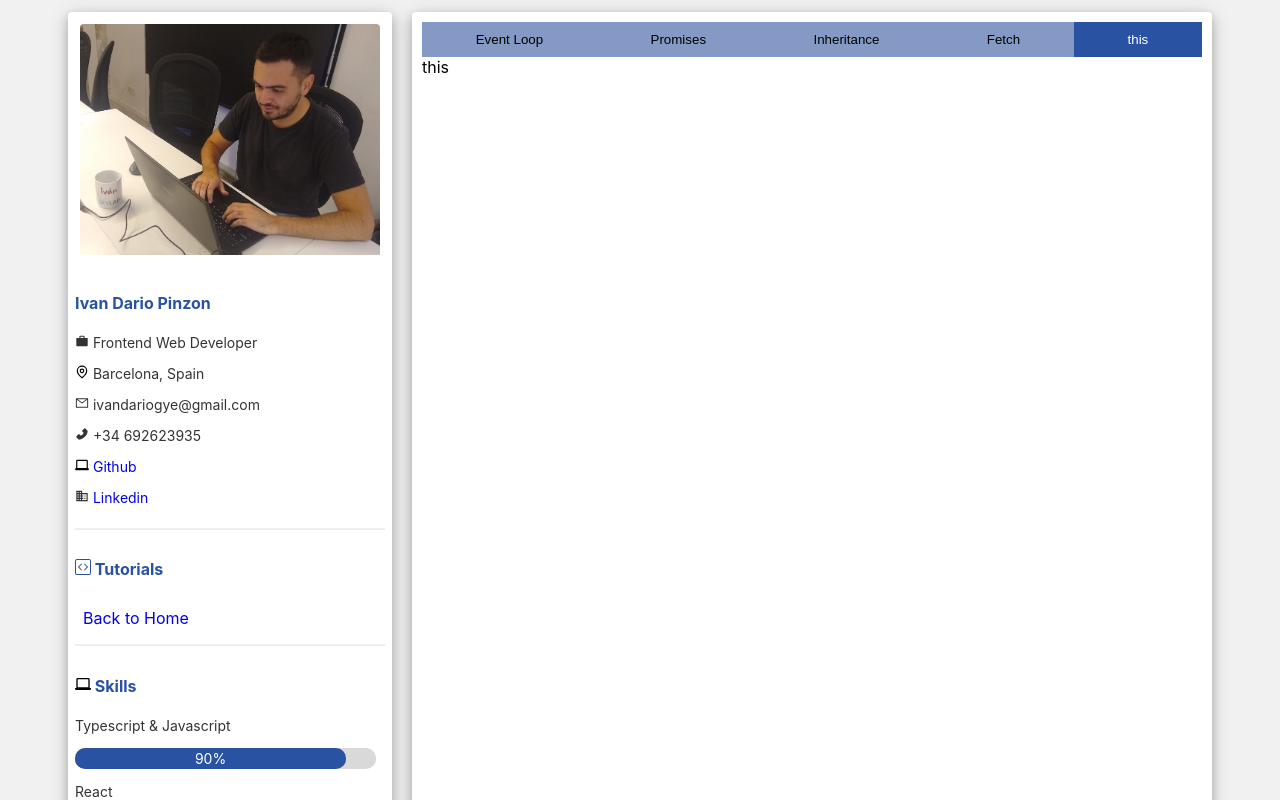
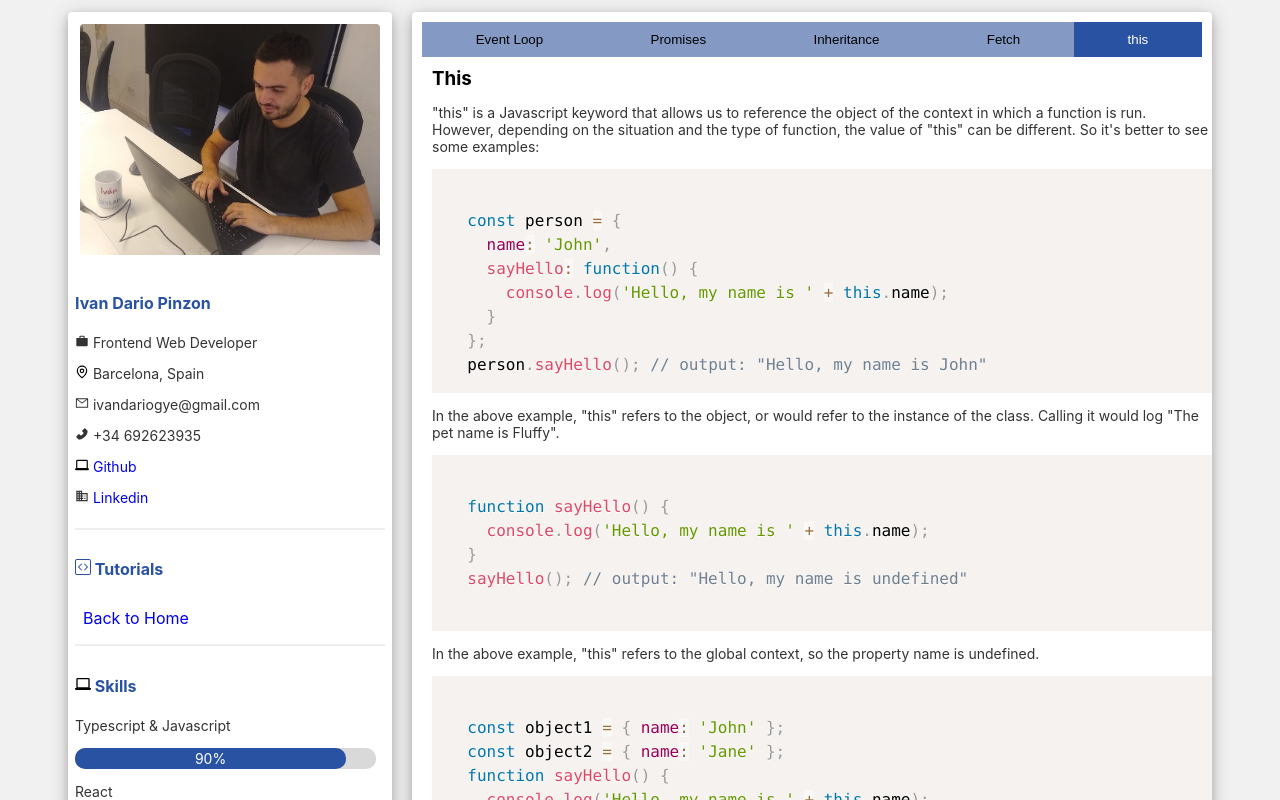
Before and after one commit to ivandax/ivandax_cv, a React (Create React App) app: page /content in a window 1280 px wide. Both pictures are taken after a click on the button "this". Shown: the top 800 px of the page. Built offline with nearby package versions, Linux system fonts and the light colour scheme.

Commit message:
Add section for This

```diff
--- /dev/null
+++ b/src/components/This.js
@@ -0,0 +1,104 @@
+import { Prism as SyntaxHighlighter } from "react-syntax-highlighter";
+
+function This() {
+  const thisExample1 = `
+  const person = {
+    name: 'John',
+    sayHello: function() {
+      console.log('Hello, my name is ' + this.name);
+    }
+  };
+  person.sayHello(); // output: "Hello, my name is John"
+`;
+
+  const thisExample2 = `
+  function sayHello() {
+    console.log('Hello, my name is ' + this.name);
+  }
+  sayHello(); // output: "Hello, my name is undefined"
+  `;
+
+  const thisExample3 = `
+  const object1 = { name: 'John' };
+  const object2 = { name: 'Jane' };
+  function sayHello() {
+    console.log('Hello, my name is ' + this.name);
+  }
+  sayHello.call(object1); // output: "Hello, my name is John"
+  sayHello.apply(object2); // output: "Hello, my name is Jane"
+
+  `;
+
+  const thisExample4 = `
+  const person = {
+    name: 'John',
+    sayHello: () => {
+      console.log('Hello, my name is ' + this.name);
+    }
+  };
+  person.sayHello(); // output: "Hello, my name is undefined"
+
+  `;
+
+  const thisExample5 = `
+  const person = {
+    name: 'John',
+    sayHello() {
+      setTimeout(() => {
+        console.log('Hello, my name is ' + this.name);
+      }, 1000);
+    }
+  };
+  person.sayHello(); // output: "Hello, my name is John"
+
+  `;
+
+  return (
+    <div style={{ padding: "10px", width: "100%" }}>
+      <h3 style={{ margin: 0 }}>This</h3>
+      <p style={{ wordWrap: "break-word" }}>
+        "this" is a Javascript keyword that allows us to reference the object of
+        the context in which a function is run. However, depending on the
+        situation and the type of function, the value of "this" can be
+        different. So it's better to see some examples:
+      </p>
+      <SyntaxHighlighter language="javascript">
+        {thisExample1}
+      </SyntaxHighlighter>
+      <p style={{ wordWrap: "break-word" }}>
+        In the above example, "this" refers to the object, or would refer to the
+        instance of the class. Calling it would log "The pet name is Fluffy".
+      </p>
+      <SyntaxHighlighter language="javascript">
+        {thisExample2}
+      </SyntaxHighlighter>
+      <p style={{ wordWrap: "break-word" }}>
+        In the above example, "this" refers to the global context, so the
+        property name is undefined.
+      </p>
+      <SyntaxHighlighter language="javascript">
+        {thisExample3}
+      </SyntaxHighlighter>
+      <p style={{ wordWrap: "break-word" }}>
+        If the context is not defined, we can use "apply" or "call" on a
+        function to explicitly define what context to use. If we provide the
+        object, then "this" refers to the object.
+      </p>
+      <SyntaxHighlighter language="javascript">
+        {thisExample4}
+      </SyntaxHighlighter>
+      <p style={{ wordWrap: "break-word" }}>
+        If we use arrow functions, the context will be of the surrounding code,
+        not the object. So in this case, it is undefined again.
+      </p>
+      <SyntaxHighlighter language="javascript">
+        {thisExample5}
+      </SyntaxHighlighter>
+      <p style={{ wordWrap: "break-word" }}>
+        However, when using the arrow function as a callback, it does retain the value of the surrounding scope.
+      </p>
+    </div>
+  );
+}
+
+export { This };
--- a/src/views/Content.js
+++ b/src/views/Content.js
@@ -5,6 +5,7 @@ import SidePanel from "../components/SidePanel";
 import { Promises } from "../components/Promises";
 import { EventLoop } from "../components/EventLoop";
 import { Inheritance } from "../components/Inheritance";
+import { This } from "../components/This";
 
 function Content() {
   const [activeSection, setActiveSection] = useState("event-loop");
@@ -123,7 +124,7 @@ function SectionContent({ activeSection }) {
       return <>fetch</>;
     }
     case "this": {
-      return <>this</>;
+      return <This />;
     }
     default: {
       return <>Not Found</>;
```
